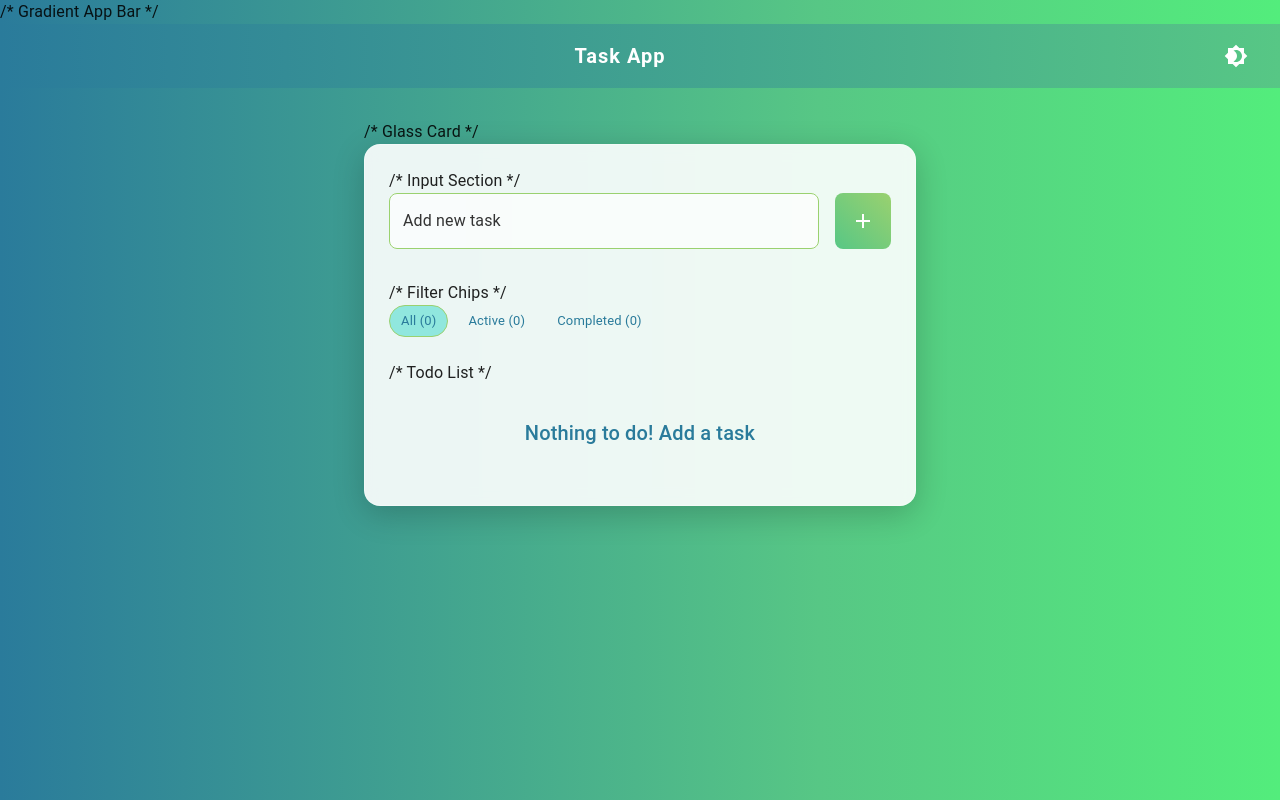
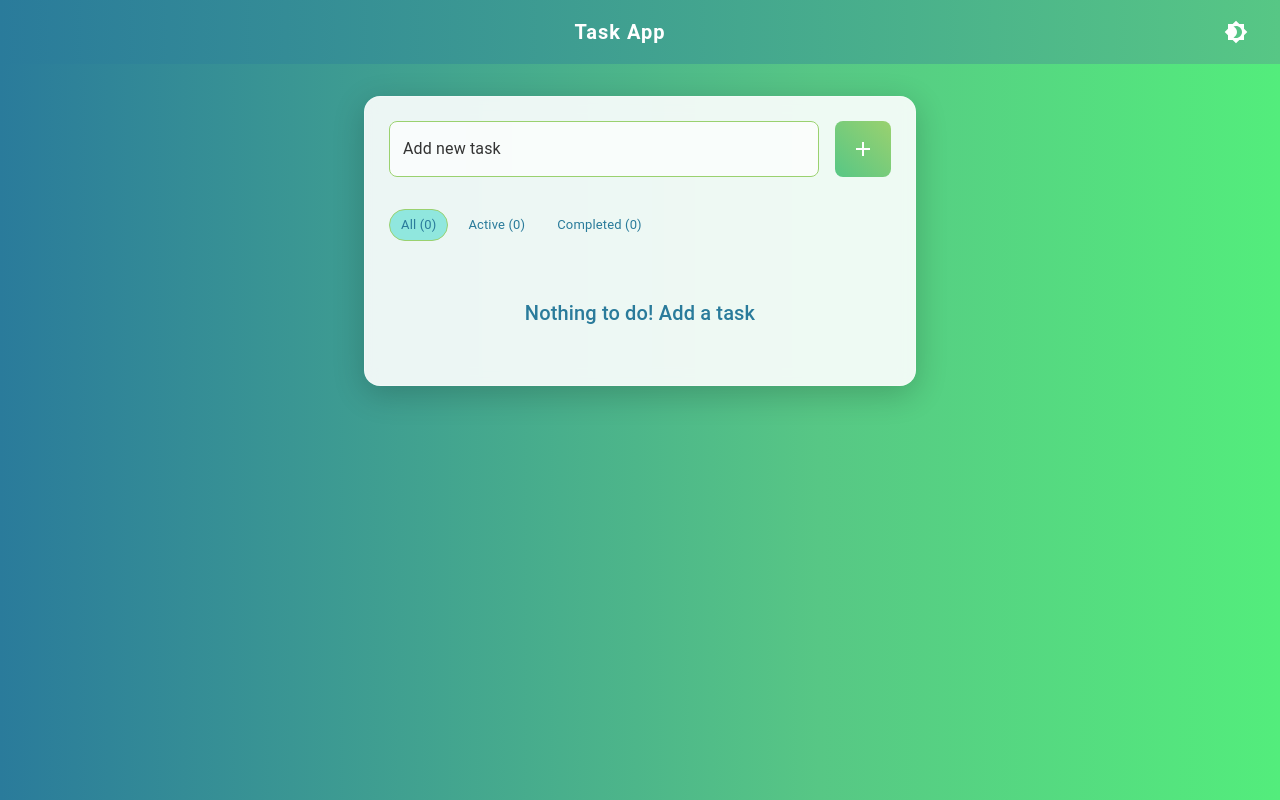
Before and after one commit to Anshkakusth/Todo-list, a React (Create React App) app: page / in a window 1280 px wide. Built offline with nearby package versions, Linux system fonts and the light colour scheme.

Commit message:
Update App.js

```diff
--- a/src/App.js
+++ b/src/App.js
@@ -15,7 +15,7 @@ import {
 } from "@mui/icons-material";
 import { motion, AnimatePresence } from "framer-motion";
 
-// Custom color grading
+// Custom color grading based on provided gradients
 const colors = {
   light: {
     primary: "#2A7B9B",
@@ -99,7 +99,7 @@ const App = () => {
         paddingBottom: "2rem",
         transition: "background 0.5s ease"
       }}>
-        /* Gradient App Bar */
+        {/* Gradient App Bar */}
         <AppBar position="static" sx={{
           background: darkMode
             ? `linear-gradient(90deg, ${colors.dark.primary} 0%, ${colors.dark.secondary} 100%)`
@@ -127,7 +127,7 @@ const App = () => {
         </AppBar>
 
         <Container maxWidth="sm" sx={{ py: 4 }}>
-  /* Glass Card */
+  {/* Glass Card */}
   <Paper sx={{
     p: 3,
     background: darkMode ? colors.dark.card : colors.light.card,
@@ -136,7 +136,7 @@ const App = () => {
     boxShadow: "0 8px 32px rgba(0, 0, 0, 0.2)",
     border: darkMode ? "1px solid rgba(0, 212, 255, 0.3)" : "1px solid rgba(255, 255, 255, 0.3)"
   }}>
-    /* Input Section */
+    {/* Input Section */}
     <Box sx={{
       display: "flex",
       gap: 2,
@@ -187,7 +187,7 @@ const App = () => {
       </Button>
     </Box>
 
-    /* Filter Chips */
+    {/* Filter Chips */}
     <Box sx={{
       display: "flex",
       gap: 1,
@@ -229,7 +229,7 @@ const App = () => {
       />
     </Box>
 
-    /* Todo List */
+    {/* Todo List */}
     {isLoading ? (
       <Box sx={{
         display: "flex",
```
